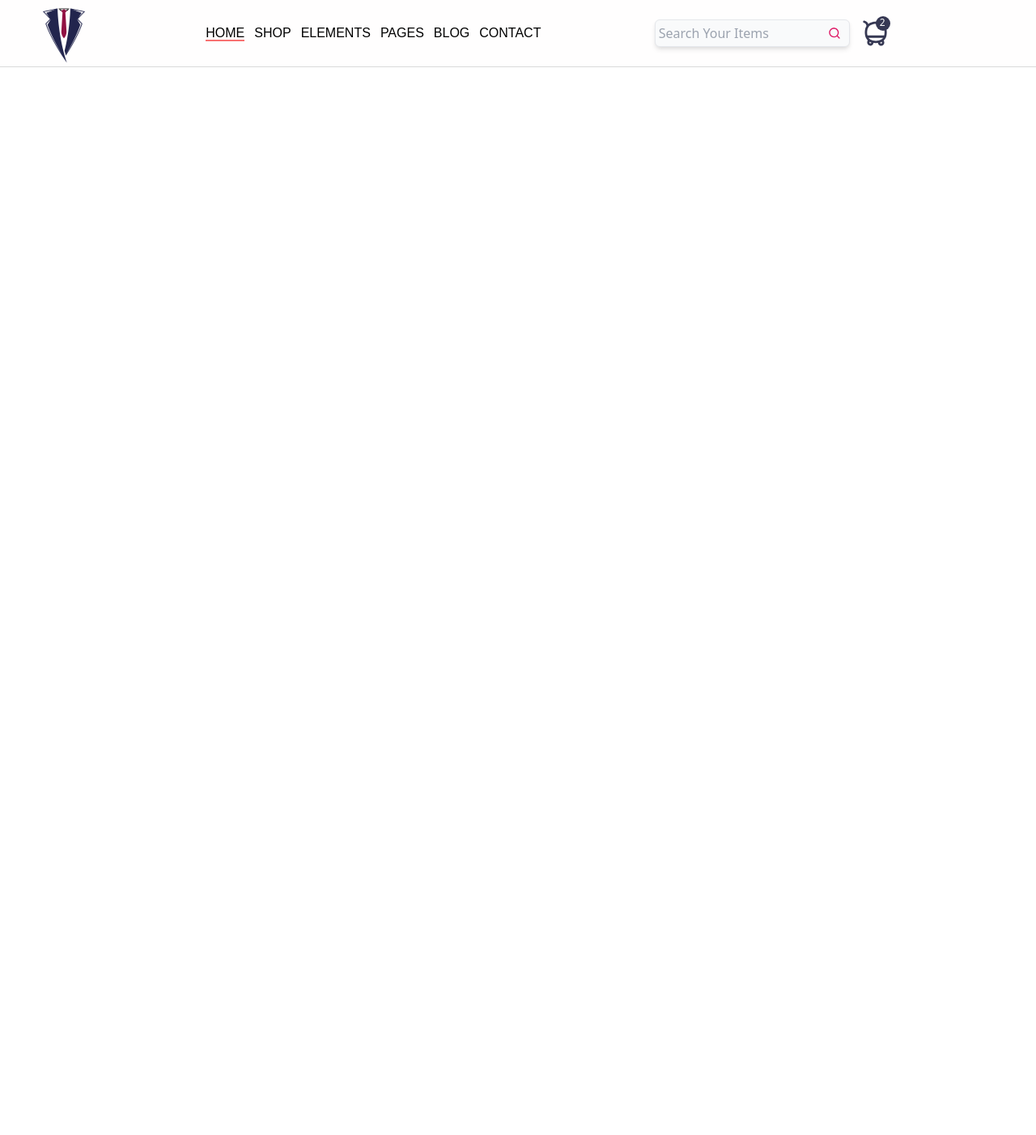
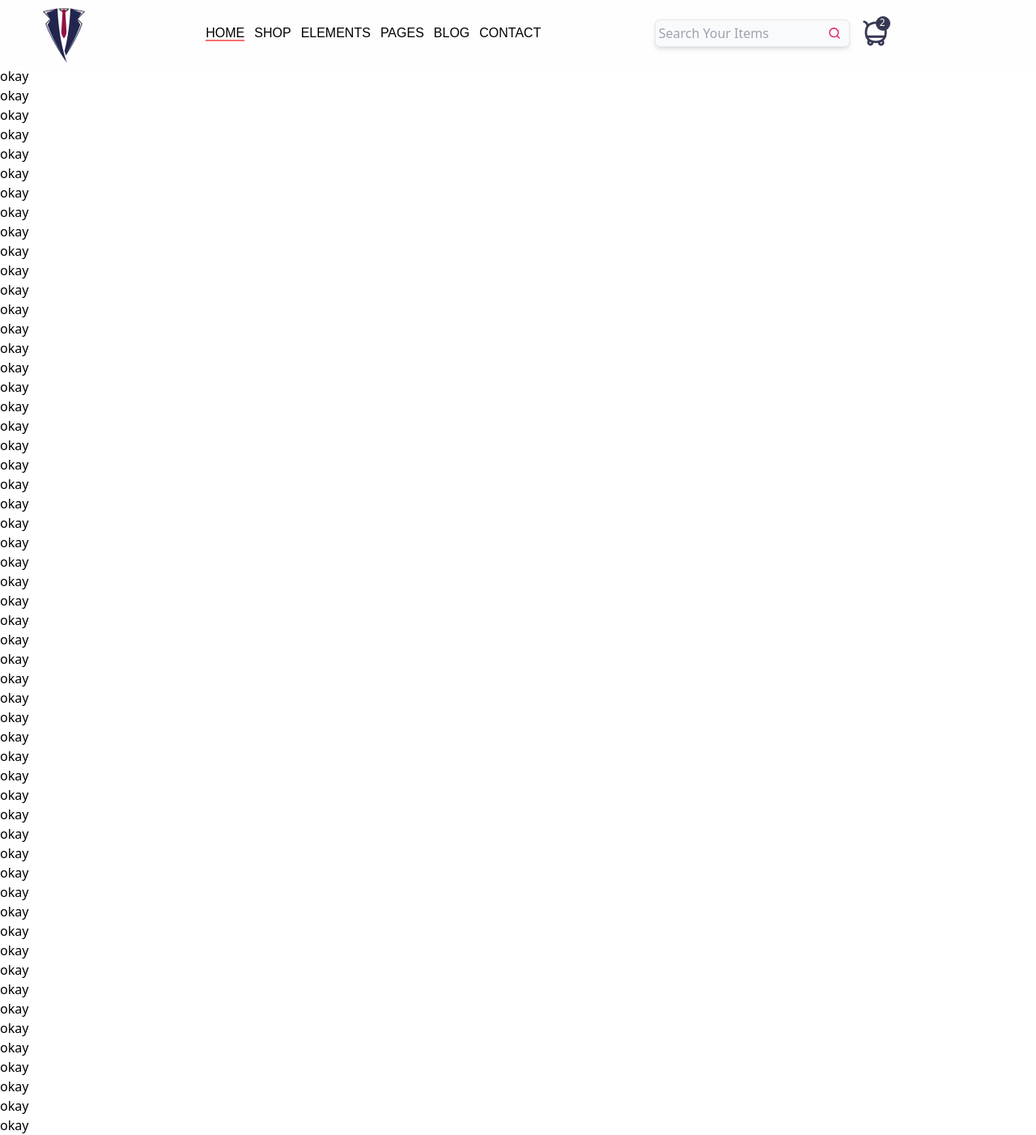
Before and after one commit to Murad-Hasan/E-commerce-Demo-1, a React (Create React App) app: page / in a window 1280 px wide. Shown: the whole page at 81% size. Before the commit the page ends 800 px from the top, so only its background shows below. Built offline with nearby package versions, Linux system fonts and the light colour scheme.

Commit message:
navbar finished

```diff
--- a/src/App.js
+++ b/src/App.js
@@ -4,14 +4,16 @@ import {
   Route
 } from 'react-router-dom'
 import './App.module.css';
+import Home from './Pages/Home/Home';
 import Header from './Shared/Header/Header';
 
 function App() {
   return (
     <Router>
+       <Header/>
       <Switch>
         <Route path='/'>
-          <Header/>
+          <Home/>
         </Route>
       </Switch>
     </Router>
--- /dev/null
+++ b/src/Pages/Home/Home.jsx
@@ -0,0 +1,12 @@
+import React from 'react';
+import HeroSection from '../../components/HeroSection/HeroSection';
+
+const Home = () => {
+    return (
+        <>
+            <HeroSection/>
+        </>
+    );
+};
+
+export default Home;
--- a/src/Shared/Header/Header.jsx
+++ b/src/Shared/Header/Header.jsx
@@ -7,9 +7,14 @@ import { Link } from "react-router-dom";
 import { useState } from "react";
 const Header = () => {
     const [click, isClick] = useState(false)
+    const [isScrolled, setIsScrolled] = useState(false);
 
+  window.onscroll = () => {
+    setIsScrolled(window.pageYOffset === 0 ? false : true);
+    return () => (window.onscroll = null);
+  };
   return (
-    <header className={styles.navbar}>
+    <header className={isScrolled ? styles.scrolled :  styles.navbar}>
       <nav className="container flex items-center justify-between py-1">
         <div>
           <img src={logo} alt="logo" />
--- a/src/Shared/Header/Header.module.css
+++ b/src/Shared/Header/Header.module.css
@@ -1,6 +1,13 @@
 .navbar{
     background: #FFFEFE;
+}
+.scrolled{
+    background: #ffffff;
+    box-shadow: 1px 1px 30px rgba(1, 35, 41, 0.205);
     border-bottom: 1.5px solid #DADADA;
+    position: sticky;
+    top: 0;
+    z-index: 999;
 }
 .cartNumber{
     width: 18px;
--- /dev/null
+++ b/src/components/HeroSection/HeroSection.jsx
@@ -0,0 +1,65 @@
+import React from 'react';
+
+const HeroSection = () => {
+    return (
+        <div>
+            <h2>okay</h2>
+            <h2>okay</h2>
+            <h2>okay</h2>
+            <h2>okay</h2>
+            <h2>okay</h2>
+            <h2>okay</h2>
+            <h2>okay</h2>
+            <h2>okay</h2>
+            <h2>okay</h2>
+            <h2>okay</h2>
+            <h2>okay</h2>
+            <h2>okay</h2>
+            <h2>okay</h2>
+            <h2>okay</h2>
+            <h2>okay</h2>
+            <h2>okay</h2>
+            <h2>okay</h2>
+            <h2>okay</h2>
+            <h2>okay</h2>
+            <h2>okay</h2>
+            <h2>okay</h2>
+            <h2>okay</h2>
+            <h2>okay</h2>
+            <h2>okay</h2>
+            <h2>okay</h2>
+            <h2>okay</h2>
+            <h2>okay</h2>
+            <h2>okay</h2>
+            <h2>okay</h2>
+            <h2>okay</h2>
+            <h2>okay</h2>
+            <h2>okay</h2>
+            <h2>okay</h2>
+            <h2>okay</h2>
+            <h2>okay</h2>
+            <h2>okay</h2>
+            <h2>okay</h2>
+            <h2>okay</h2>
+            <h2>okay</h2>
+            <h2>okay</h2>
+            <h2>okay</h2>
+            <h2>okay</h2>
+            <h2>okay</h2>
+            <h2>okay</h2>
+            <h2>okay</h2>
+            <h2>okay</h2>
+            <h2>okay</h2>
+            <h2>okay</h2>
+            <h2>okay</h2>
+            <h2>okay</h2>
+            <h2>okay</h2>
+            <h2>okay</h2>
+            <h2>okay</h2>
+            <h2>okay</h2>
+            <h2>okay</h2>
+        </div>
+    );
+};
+
+export default HeroSection;
```
Also changed, not shown: src/components/HeroSection/HeroSection.module.css (added).
